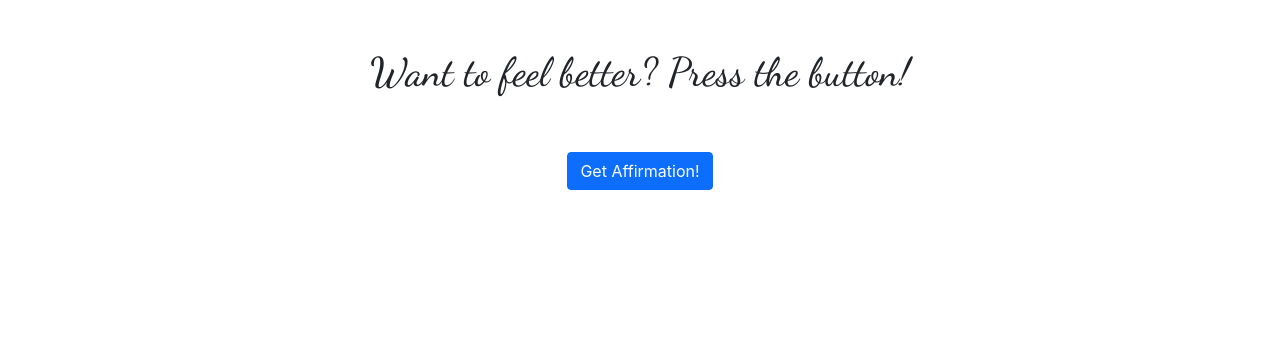
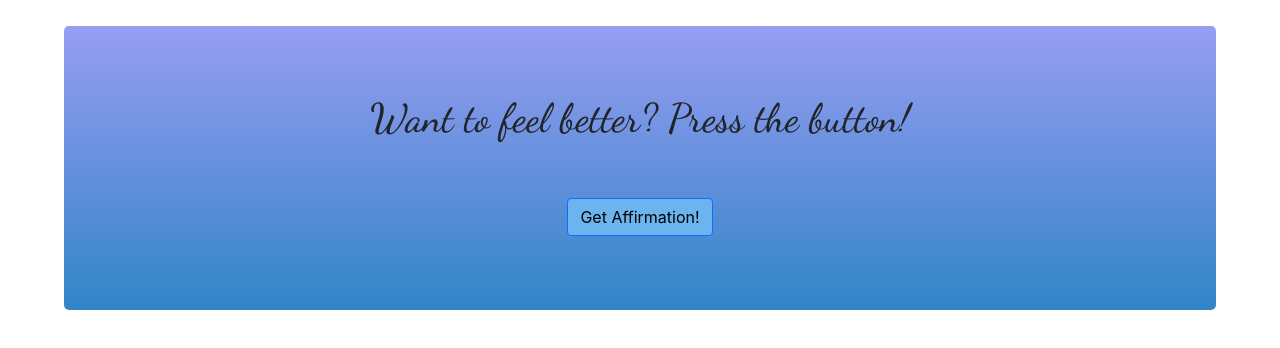
Before and after one commit to 12Isabella/Positive-Affirmation-App-Brandy, a React (Create React App) app: page / in a window 1280 px wide. Shown: the top 348 px of the page. Built offline with nearby package versions, Linux system fonts and the light colour scheme.

Commit message:
style background and button

```diff
--- a/src/App.css
+++ b/src/App.css
@@ -1,7 +1,30 @@
 .App {
   text-align: center;
-  max-width: 1600 px;
+
   margin: 2% 5%;
+  padding-top: 20px;
+  padding-bottom: 50px;
+  border-radius: 5px;
+
+  background: linear-gradient(
+    0deg,
+    rgba(34, 124, 195, 0.9332107843137255) 0%,
+    rgba(40, 50, 228, 0.47939262472885036) 100%
+  );
+}
+
+.App button {
+  background-color: #6cb4ee;
+  color: black;
+}
+
+.App button:hover {
+  transition: ease-in-out, 0.5s;
+  color: black;
+}
+.App button:focus {
+  background-color: #6cb4ee;
+  color: black;
 }
 
 .App h1,
--- a/src/App.jsx
+++ b/src/App.jsx
@@ -20,7 +20,7 @@ function App() {
       <button onClick={showAffirmation} className="btn btn-primary mt-5">
         Get Affirmation!
       </button>
-      <h2 className="mt-3">{currentAffirmation}</h2>
+      <h2 className="mt-4">{currentAffirmation}</h2>
     </div>
   );
 }
```
